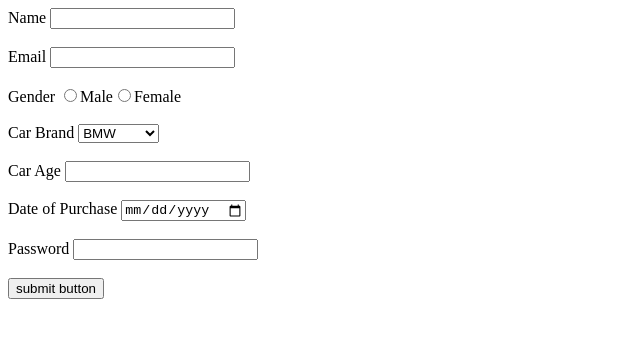
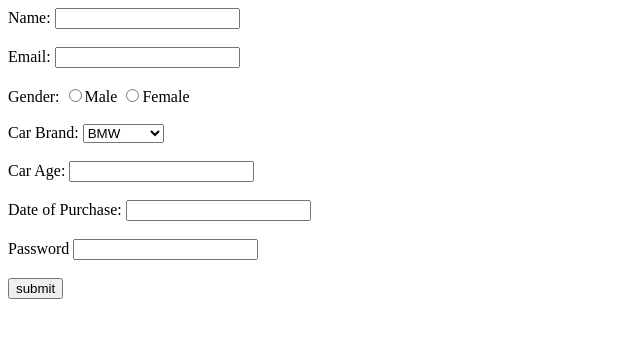
Before and after one commit to acciojob/car-insurance-form-KartikECE, a website: page main.html in a window 1280 px wide. Shown: the whole page, without its empty margins (0-640 px from the left). Drawn offline with Linux system fonts and the light colour scheme.

Commit message:
Completed

```diff
--- a/main.html
+++ b/main.html
@@ -8,43 +8,33 @@
 <body>
 	<!-- the entire body must be written by student -->
 	<form action="" method="post">
-
-		<label for="name">Name</label>
+		<label for="name">Name:</label>
 		<input type="text" name="name" id="name" required>
 		<br><br>
-
-		<label for="email">Email</label>
+		<label for="email">Email:</label>
 		<input type="email" name="email" id="email" required>
 		<br><br>
-
-		<label for="name">Gender</label>
-		<input type="radio" name="gender" value="Male" required>Male<input type="radio" name="gender" value="Female"
-			required>Female
+		<label for="gender">Gender:</label>
+		<input type="radio" name="gender" value="Male" required>Male
+        <input type="radio" name="gender" value="Female" required>Female
 		<br><br>
-
-		<label for="cars">Car Brand</label>
+		<label for="cars">Car Brand:</label>
 		<select name="cars" id="cars">
 			<option value="BMW">BMW</option>
 			<option value="Audi">Audi</option>
 			<option value="Mercedez">Mercedez</option>
 		</select>
 		<br><br>
-
-		<label for="car age">Car Age</label>
+		<label for="carage">Car Age:</label>
 		<input type="text" name="carage" id="carage" required>
 		<br><br>
-
-		<label for="dop">Date of Purchase</label>
-		<input type="date" name="dop" id="dop" required>
-
+		<label for="dop">Date of Purchase:</label>
+		<input type="dop" name="dop" id="dop" required>
 		<br><br>
 		<label for="password">Password</label>
 		<input type="password" name="password" id="password" required>
-
 		<br><br>
-		<button type="submit">submit button </button>
-
-	</form>
+		<button type="submit">submit</button>
 
 	<script type="text/javascript" src="./script.js">
 	</script>
```
